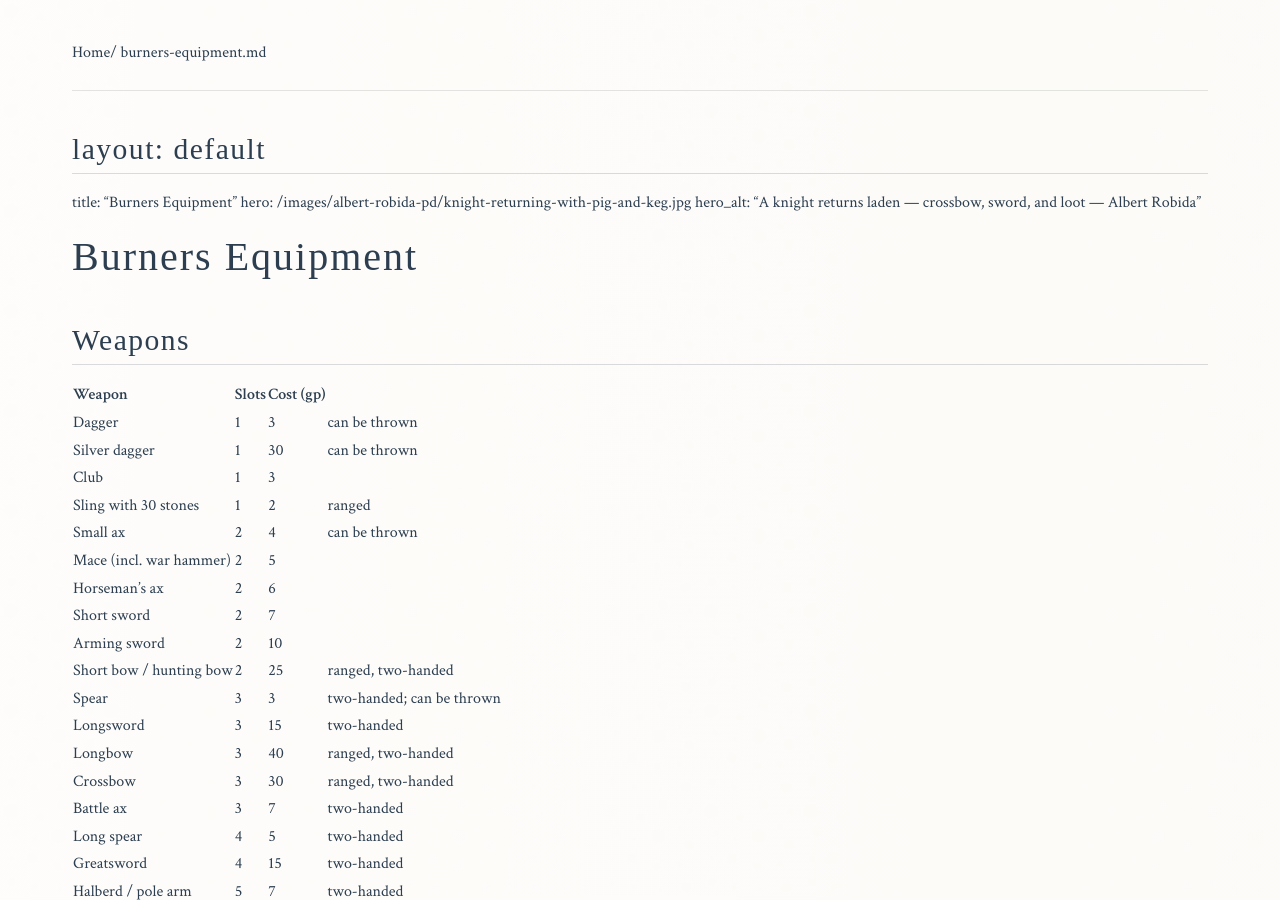
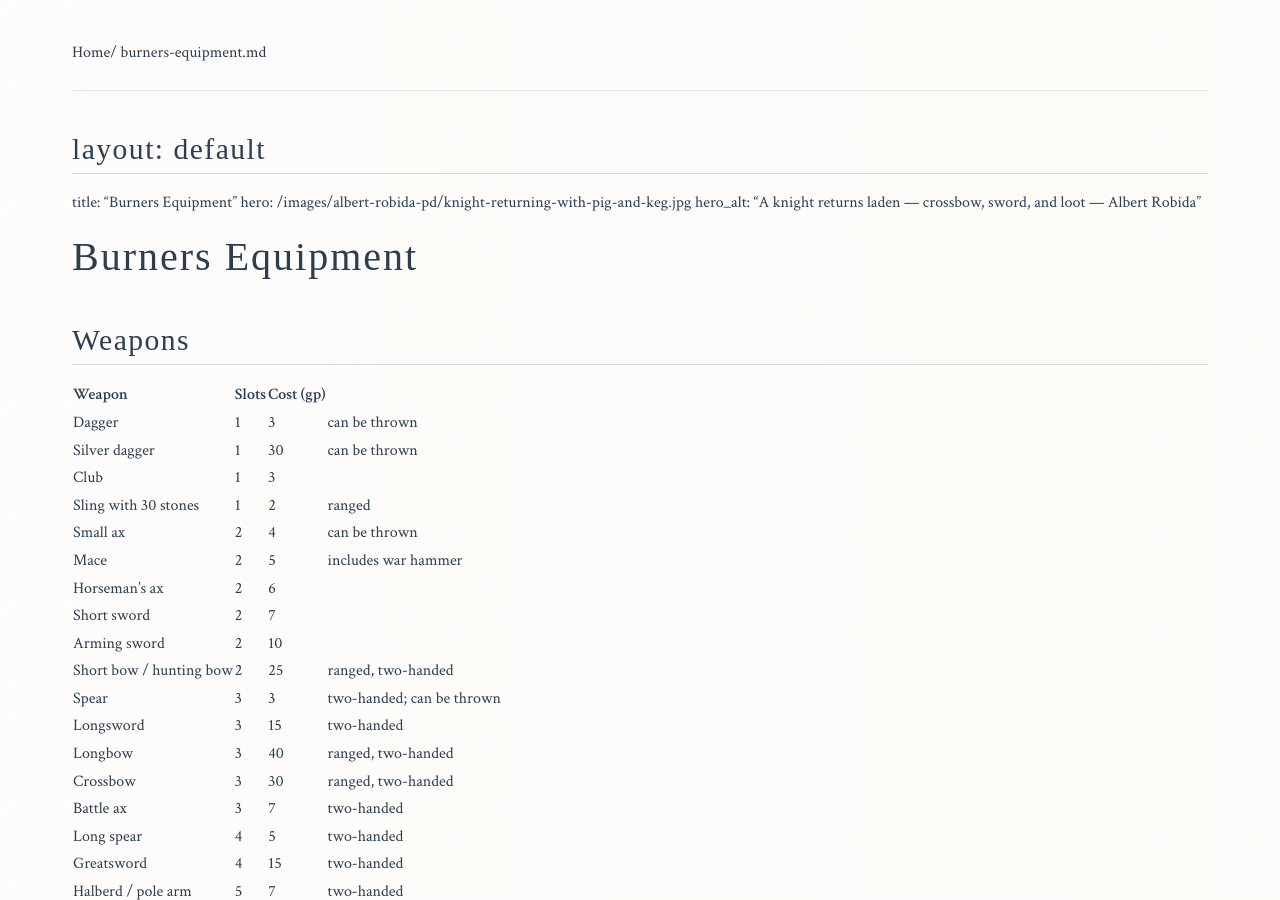
Before and after one commit to paulabrams/burners, a Jekyll site: the page built from markdown/burners-equipment.md, in a window 1280 px wide and 900 px high. Built offline with Jekyll 4.4.1, drawn with Linux system fonts in a browser that asks for light colours; some web fonts are replaced.

Commit message:
Publish local draft: war hammer note moves to the notes column.
Co-authored-by: Cursor <cursoragent@cursor.com>

```diff
--- a/markdown/burners-equipment.md
+++ b/markdown/burners-equipment.md
@@ -17,7 +17,7 @@ hero_alt: "A knight returns laden — crossbow, sword, and loot — Albert Robid
 | Club                    | 1     | 3         |                           |
 | Sling with 30 stones    | 1     | 2         | ranged                    |
 | Small ax                | 2     | 4         | can be thrown             |
-| Mace (incl. war hammer) | 2     | 5         |                           |
+| Mace                    | 2     | 5         | includes war hammer       |
 | Horseman's ax           | 2     | 6         |                           |
 | Short sword             | 2     | 7         |                           |
 | Arming sword            | 2     | 10        |                           |
```
Also changed, not shown: markdown/burners-adventure-game.md (+1 -1 lines).
